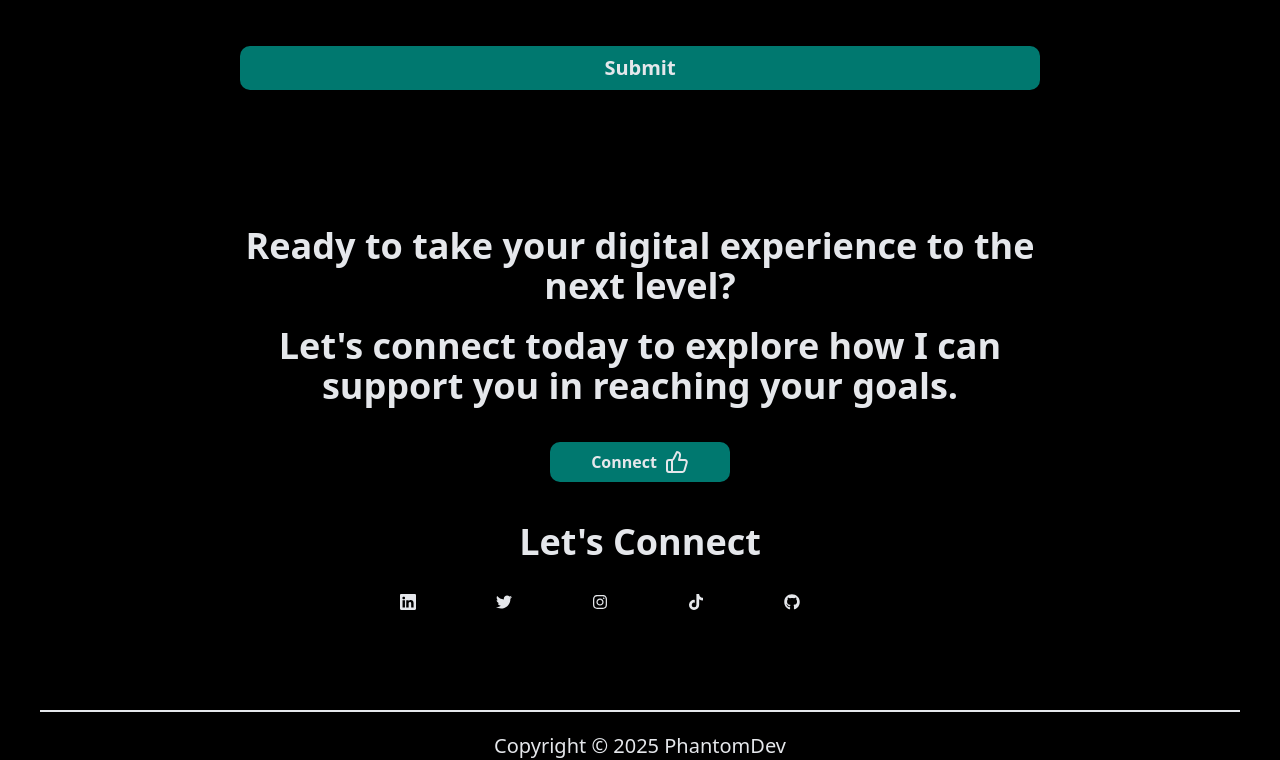
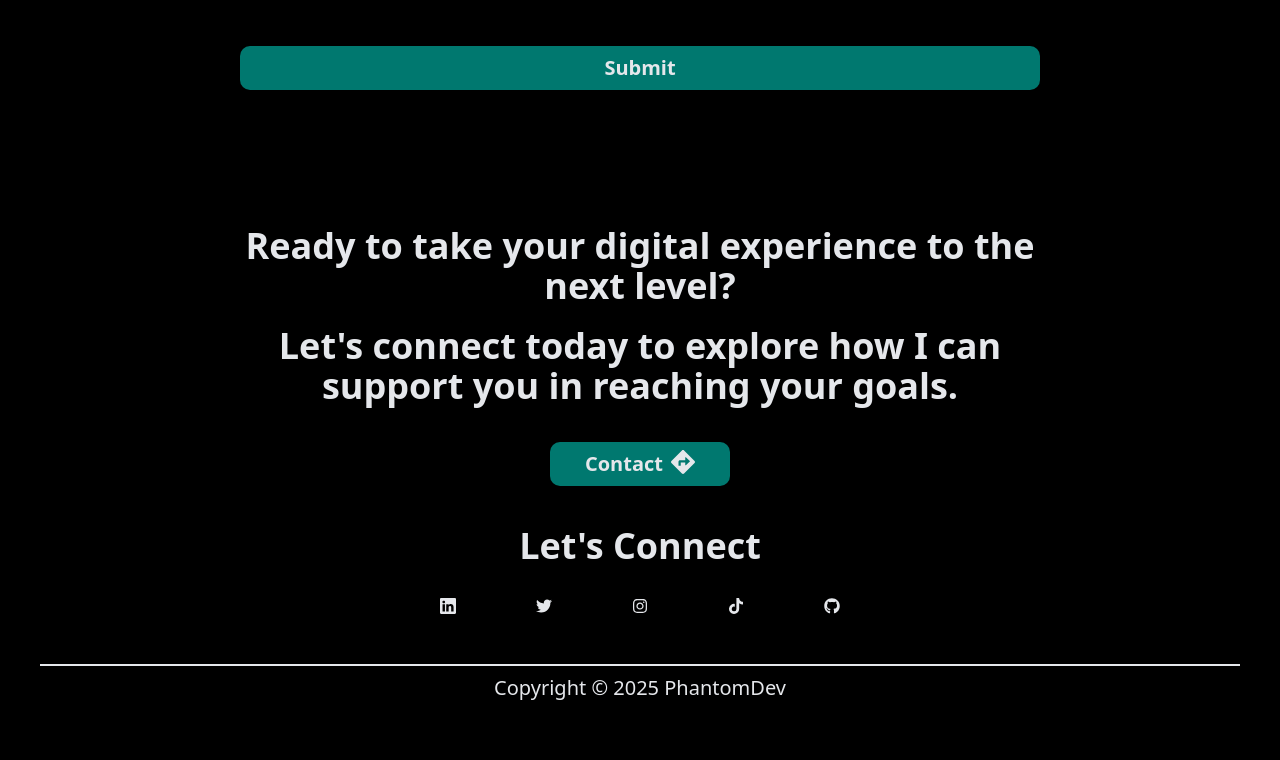
Before and after one commit to OlajuwonX/PDPortfolio, a React (Vite) app: page /contact in a window 1280 px wide. Shown: the part 734-1494 px from the top of the page. After the commit the page ends 1448 px from the top, so only its background shows below. Built offline with nearby package versions, Linux system fonts and the light colour scheme.

Commit message:
footer revamped

```diff
--- a/src/components/footer.tsx
+++ b/src/components/footer.tsx
@@ -1,8 +1,8 @@
 import {useNavigate} from "react-router-dom";
-import {ThumbsUp} from "lucide-react";
 import {BsLinkedin} from "react-icons/bs";
 import {FaGithub, FaInstagram, FaTiktok, FaTwitter} from "react-icons/fa6";
 import ScrollReveal from "./ui/scrollreveal";
+import {FaDirections} from "react-icons/fa";
 
 const Footer = () => {
 
@@ -23,8 +23,8 @@ const Footer = () => {
                         className="px-8 py-2 flex flex-row gap-2 text-center item-center justify-center rounded-lg w-[180px] bg-teal-700 font-semibold hover:bg-teal-600 hover:scale-110 cursor-pointer transition-all"
                         onClick={() => navigate("/contact")}
                     >
-                        <p className="text-center">Connect</p>
-                        <span> <ThumbsUp className="size-6" /></span>
+                        <p className="text-center text-xl">Contact</p>
+                        <span> <FaDirections className="size-6" /> </span>
                     </button>
                 </div>
             </ScrollReveal>
@@ -35,7 +35,7 @@ const Footer = () => {
                     <p className="text-2xl md:text-3xl lg:text-4xl font-semibold">Let's Connect</p>
                 </ScrollReveal>
                 <ScrollReveal delay={0.5}>
-                <div className="flex flex-row text-center item-center justify-center w-full">
+                <div className="flex flex-row pl-8 md:pl-12 lg:pl-20 text-center item-center justify-center w-full">
                         <a
                             className="size-14 md:size-18 lg:size-24 transition-all hover:scale-105 hover:text-teal-500 cursor-pointer"
                             href="https://www.linkedin.com/in/olasimbo-olajuwon-b986b7230/"
@@ -80,11 +80,11 @@ const Footer = () => {
                 </ScrollReveal>
             </div>
         {/*    CopyRight*/}
-            <ScrollReveal delay={1}>
-                <hr className="border border-black dark:border-gray-200"/>
-            </ScrollReveal>
-            <ScrollReveal delay={1.1}>
-                <p className="text-[15px] md:text-xl lg:text-xl">Copyright © 2025 PhantomDev</p>
+            <ScrollReveal delay={0.6}>
+            <div className="flex flex-col gap-2 mt-[-30px] md:mt-[-30px] lg:mt-[-50px]">
+                    <hr className="border border-black dark:border-gray-200"/>
+                    <p className="pb-2 text-[15px] md:text-xl lg:text-xl">Copyright © 2025 PhantomDev</p>
+            </div>
             </ScrollReveal>
         </footer>
     )
```
